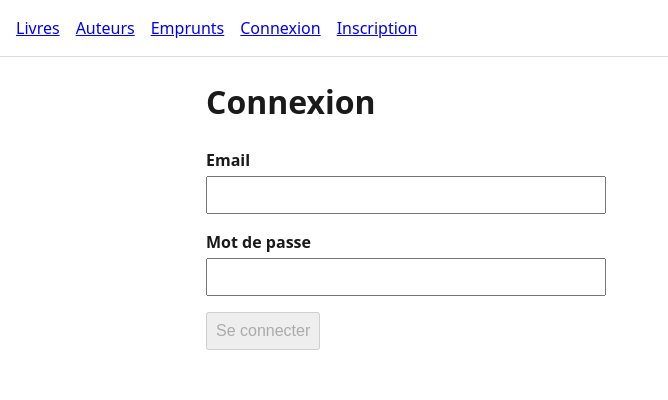
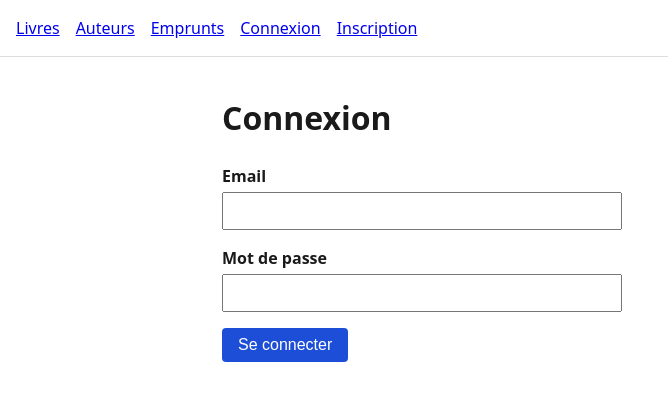
Before and after one commit to nolanjean/bibliotheque-front, an Angular app: page /login in a window 1280 px wide. Shown: the top 400 px of the page, without its empty margins (0-668 px from the left). Built offline with nearby package versions, Linux system fonts and the light colour scheme.

Commit message:
style: appliquer les classes css a tous les templates

```diff
--- a/src/styles.css
+++ b/src/styles.css
@@ -85,3 +85,62 @@ button {
     padding: 0.25rem 0.5rem;
   }
 }
+
+.page-container {
+  max-width: 900px;
+  margin-inline: auto;
+  padding: 1rem;
+}
+
+.actions {
+  display: flex;
+  gap: 0.75rem;
+  align-items: center;
+  margin-top: 1rem;
+  flex-wrap: wrap;
+}
+
+.pagination {
+  display: flex;
+  gap: 1rem;
+  align-items: center;
+  margin-top: 1rem;
+}
+
+.bouton-primaire {
+  background: #1d4ed8;
+  color: white;
+  border: none;
+  border-radius: 4px;
+  padding: 0.5rem 1rem;
+  text-decoration: none;
+  display: inline-block;
+}
+
+.bouton-secondaire {
+  background: #f3f4f6;
+  border: 1px solid #d1d5db;
+  border-radius: 4px;
+  padding: 0.5rem 1rem;
+  text-decoration: none;
+  display: inline-block;
+  color: #1a1a1a;
+}
+
+.bouton-danger {
+  background: #dc2626;
+  color: white;
+  border: none;
+  border-radius: 4px;
+  padding: 0.5rem 1rem;
+}
+
+ul {
+  list-style: none;
+  padding: 0;
+}
+
+ul li {
+  padding: 0.5rem 0;
+  border-bottom: 1px solid #eee;
+}
```
